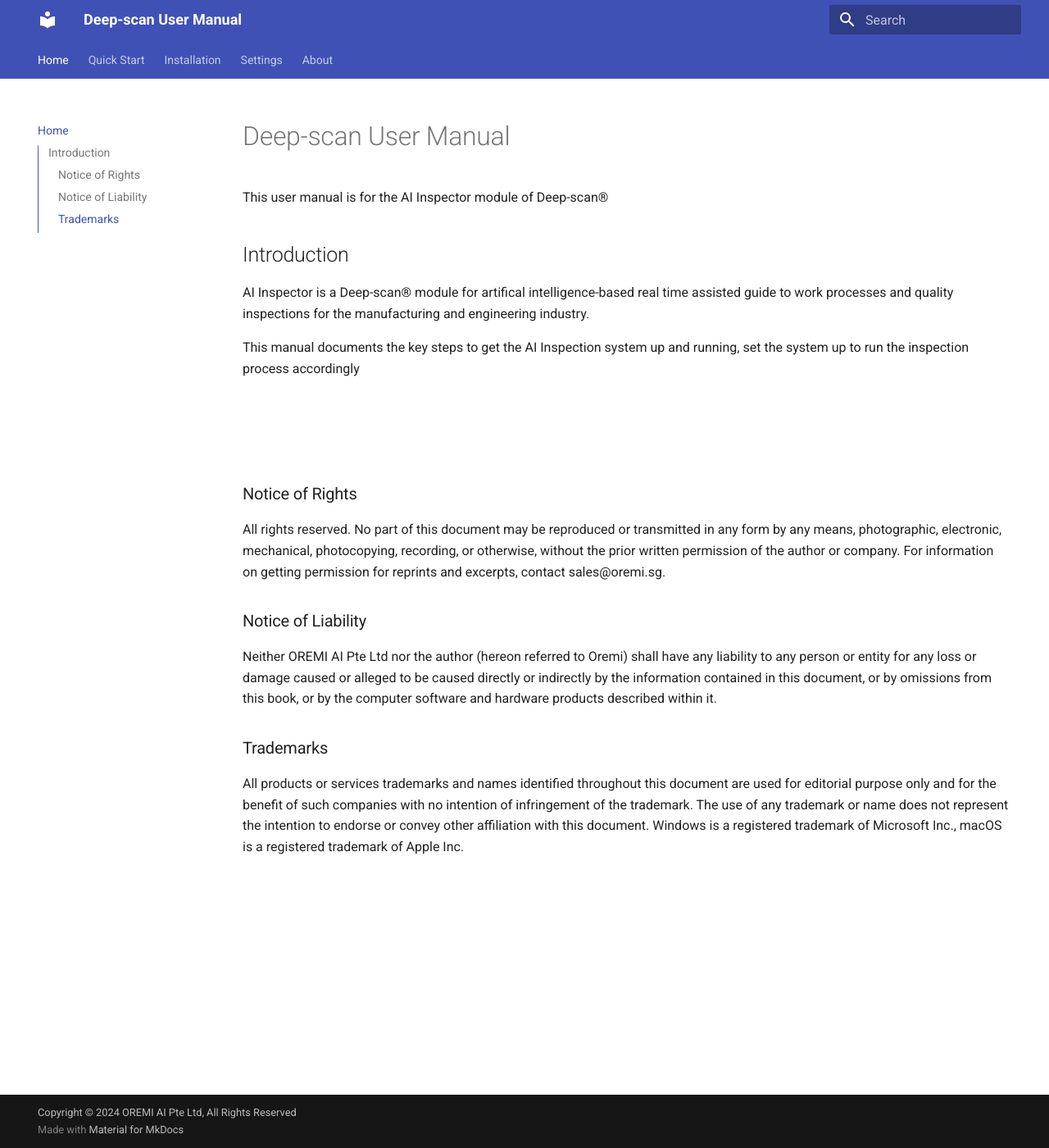
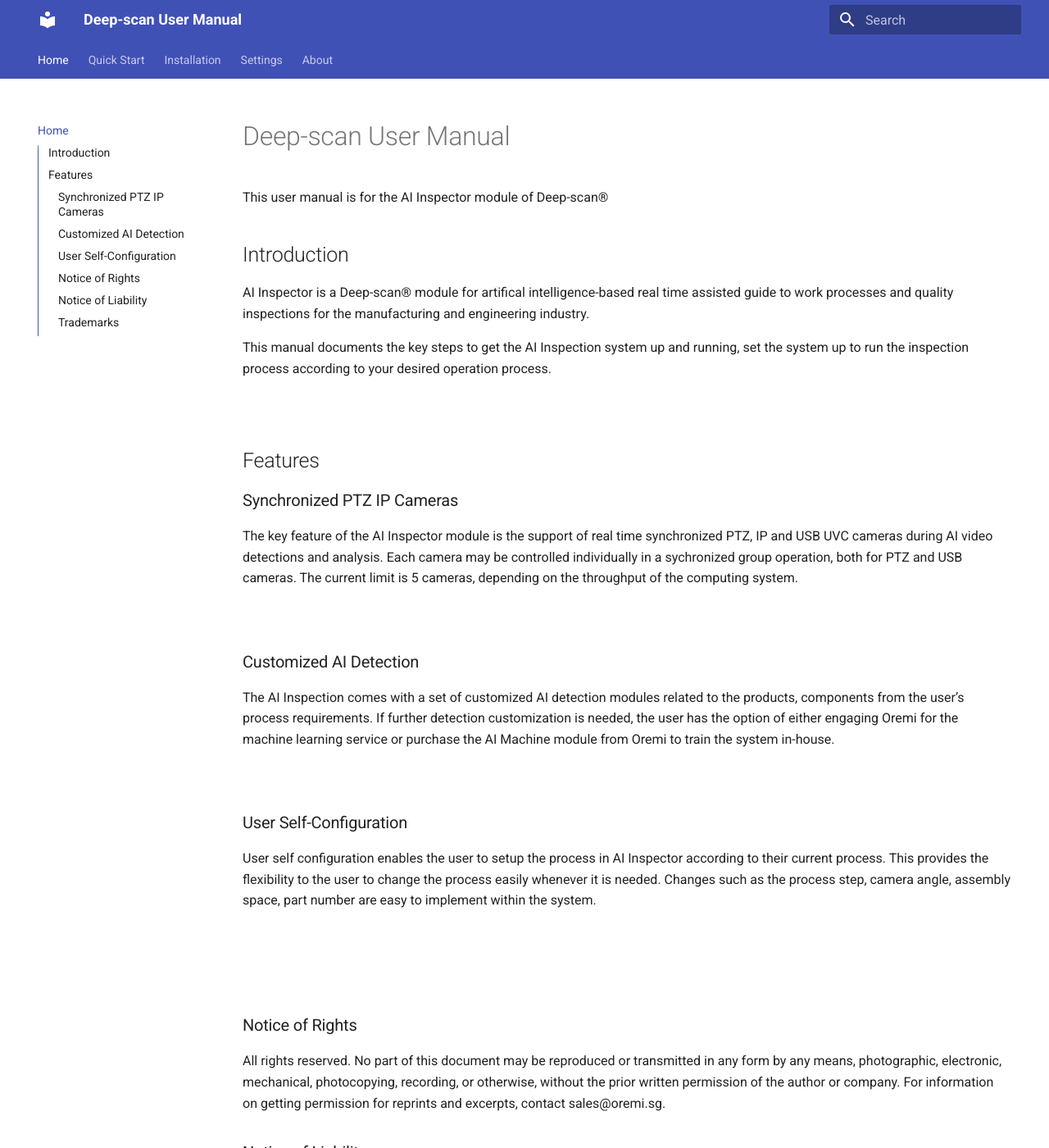
Before and after one commit to deep-scan/ai_inspector_guide, an MkDocs documentation site: the page built from docs/index.md, in a window 1280 px wide and 1400 px high. Shown: the whole window at 82% size. Built offline with MkDocs 1.6.1 and Material for MkDocs 9.7.7, drawn with Linux system fonts in a browser that asks for light colours.

Commit message:
$Add template 5

```diff
--- a/docs/index.md
+++ b/docs/index.md
@@ -5,7 +5,29 @@
 ## Introduction
 AI Inspector is a Deep-scan&reg; module for artifical intelligence-based real time assisted guide to work processes and quality inspections for the manufacturing and engineering industry.
 
-This manual documents the key steps to get the AI Inspection system up and running, set the system up to run the inspection process accordingly
+This manual documents the key steps to get the AI Inspection system up and running, set the system up to run the inspection process according to your desired operation process.
+
+<br/>
+
+## Features
+### Synchronized PTZ IP Cameras
+
+The key feature of the AI Inspector module is the support of real time synchronized PTZ, IP and USB UVC cameras during AI video detections and analysis.
+Each camera may be controlled individually in a sychronized group operation, both for PTZ and USB cameras. The current limit is 5 cameras, depending on the throughput of the computing system.
+
+<br/>
+
+### Customized AI Detection
+The AI Inspection comes with a set of customized AI detection modules related to the products, components from the user’s process requirements.
+If further detection customization is needed, the user has the option of either engaging  Oremi for the machine learning service or purchase the AI Machine module from Oremi to train the system in-house.
+
+<br/>
+
+### User Self-Configuration
+User self configuration enables the user to setup the process in AI Inspector according to their current process. This provides the flexibility to the user to change the process easily whenever it is needed. Changes such as the process step, camera angle, assembly space, part number are easy to implement within the system.
+
+
+
 
 <br/><br/><br/>
 
```
